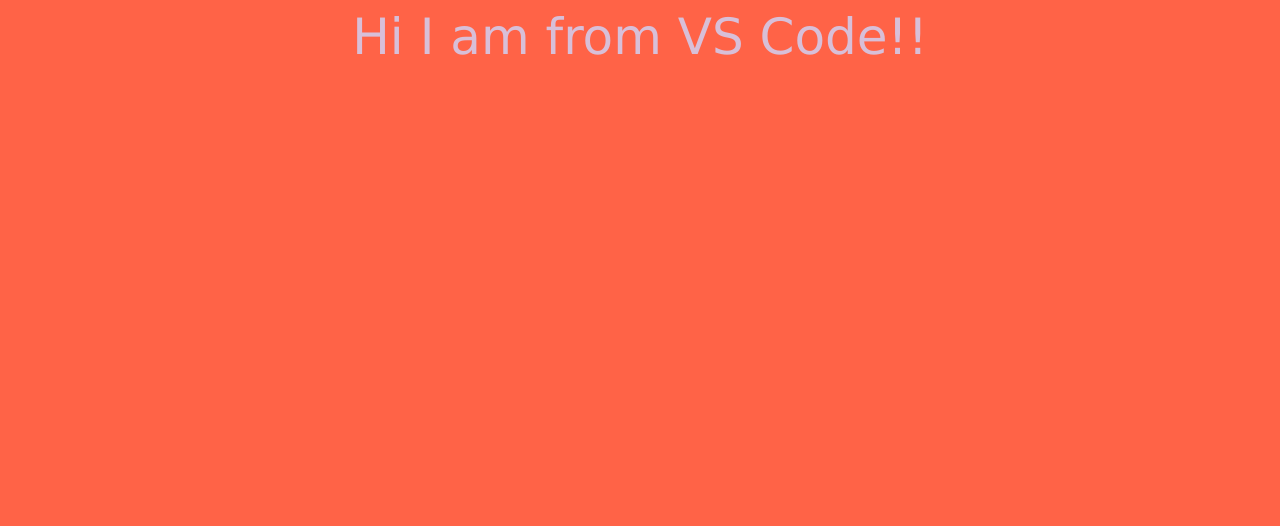
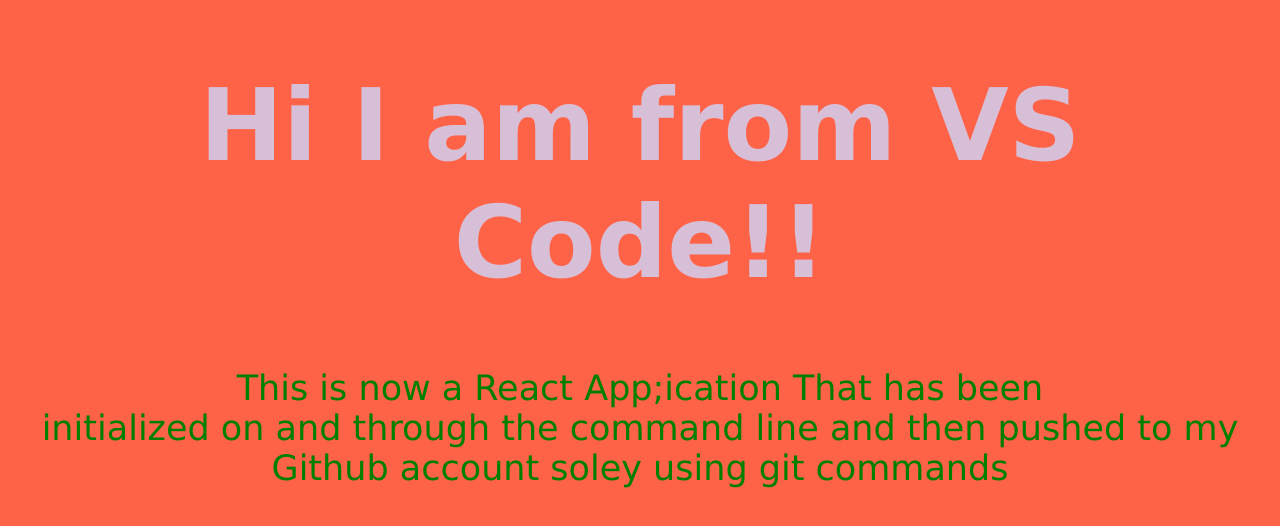
Before and after one commit to jnutt367/React-project, a website: page index.html in a window 1280 px wide. Drawn offline with Linux system fonts and the light colour scheme.

Commit message:
Practicing command line commits and adding paragraph

```diff
--- a/css/style.css
+++ b/css/style.css
@@ -9,3 +9,7 @@
     height: 300px;
     width: 300px;
 }
+p {
+    color: green;
+    font-size: 35px;
+}
--- a/index.html
+++ b/index.html
@@ -6,6 +6,11 @@
     <title>Following this React App taught me the Comman line</title>
   </head>
   <body>
-  Hi I am from VS Code!!
+    <h1>
+      Hi I am from VS Code!!
+    </h1>
+    <p>This is now a React App;ication That has been <br>
+    initialized on and through the command line and then pushed to my <br>
+     Github account soley using git commands</p>
   </body>
 </html>
```
